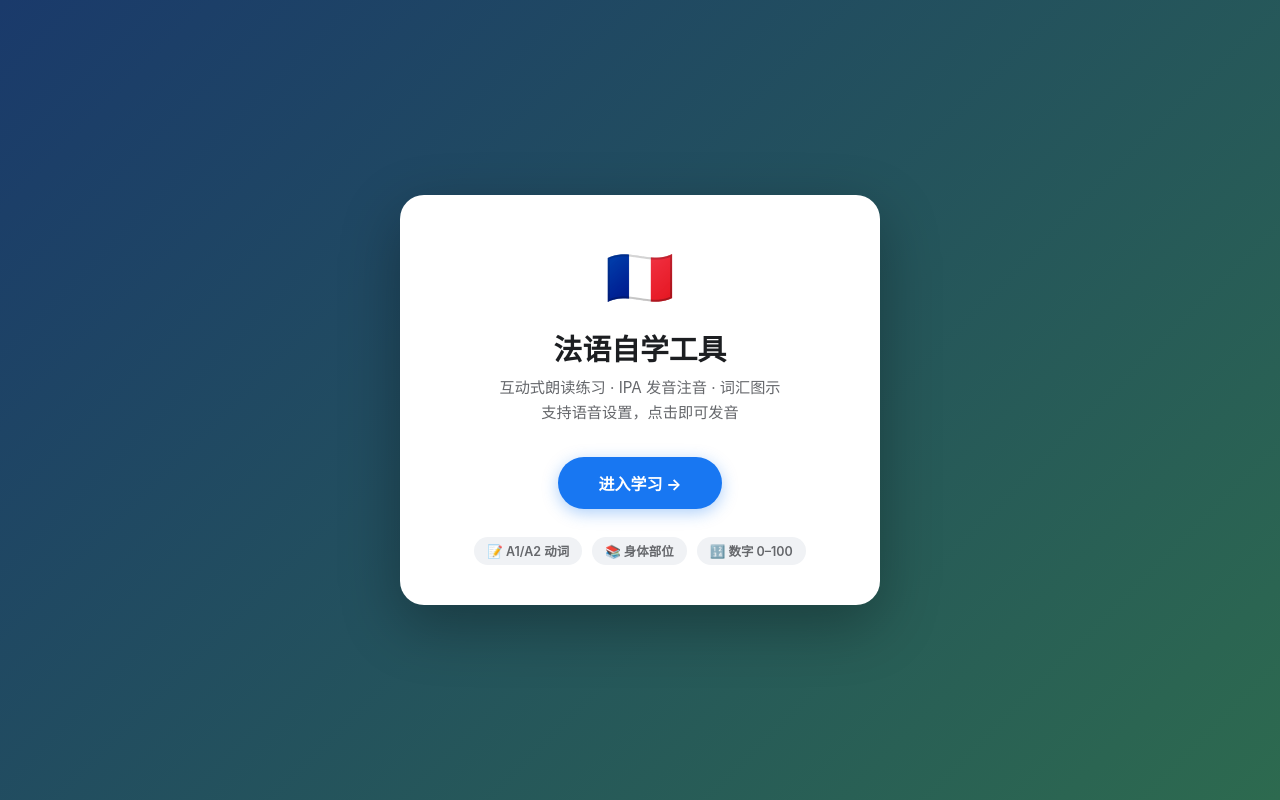
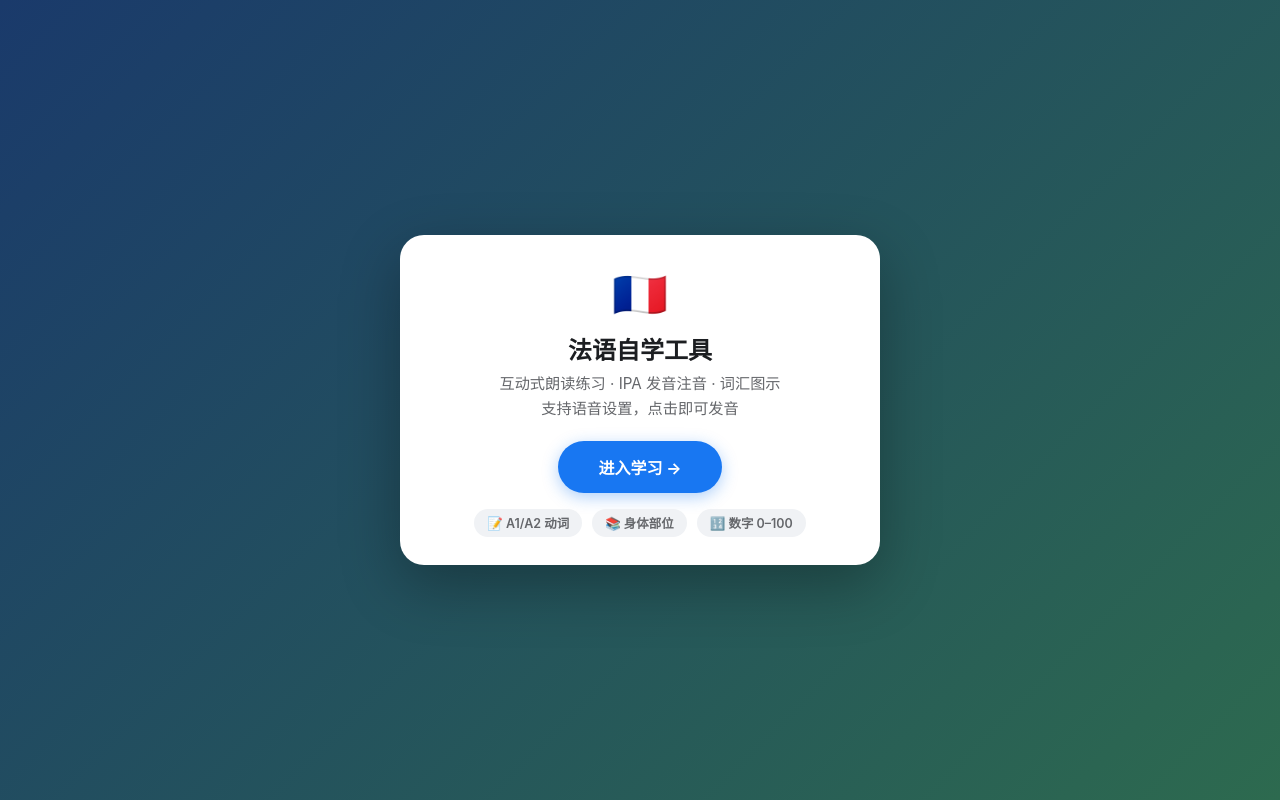
Before and after one commit to wuqishan233/My-Learning, a plain HTML site: page index.html in a window 1280 px wide. Drawn offline with Linux system fonts and the light colour scheme.

Commit message:
Compact index.html card to fit viewport without scrolling
Co-authored-by: Copilot <223556219+Copilot@users.noreply.github.com>

```diff
--- a/index.html
+++ b/index.html
@@ -21,7 +21,7 @@
         .card {
             background: white;
             border-radius: 24px;
-            padding: 48px 44px 40px; max-width: 480px; width: 100%;
+            padding: 32px 36px 28px; max-width: 480px; width: 100%;
             text-align: center;
             box-shadow: 0 20px 60px rgba(0,0,0,0.3);
         }
@@ -31,9 +31,9 @@
                 box-shadow: 0 20px 60px rgba(0,0,0,0.6);
             }
         }
-        .flag { font-size: 3.5rem; margin-bottom: 16px; display: block; }
-        h1 { font-size: 1.8rem; font-weight: 800; color: #1c1e21; margin-bottom: 8px; }
-        p { color: #65676b; font-size: 0.95rem; line-height: 1.6; margin-bottom: 32px; }
+        .flag { font-size: 2.8rem; margin-bottom: 10px; display: block; }
+        h1 { font-size: 1.5rem; font-weight: 800; color: #1c1e21; margin-bottom: 6px; }
+        p { color: #65676b; font-size: 0.95rem; line-height: 1.6; margin-bottom: 20px; }
         @media (prefers-color-scheme: dark) {
             h1 { color: #e4e6eb; }
             p { color: #b0b3b8; }
@@ -47,7 +47,7 @@
             box-shadow: 0 4px 16px rgba(24,119,242,0.35);
         }
         .enter-btn:hover { background: #0e5fc0; transform: translateY(-2px); }
-        .topics { display: flex; justify-content: center; gap: 10px; flex-wrap: wrap; margin-top: 28px; }
+        .topics { display: flex; justify-content: center; gap: 10px; flex-wrap: wrap; margin-top: 16px; }
         .topic {
             font-size: 0.78rem; font-weight: 600; padding: 5px 13px;
             border-radius: 999px; background: #f0f2f5; color: #65676b;
```
